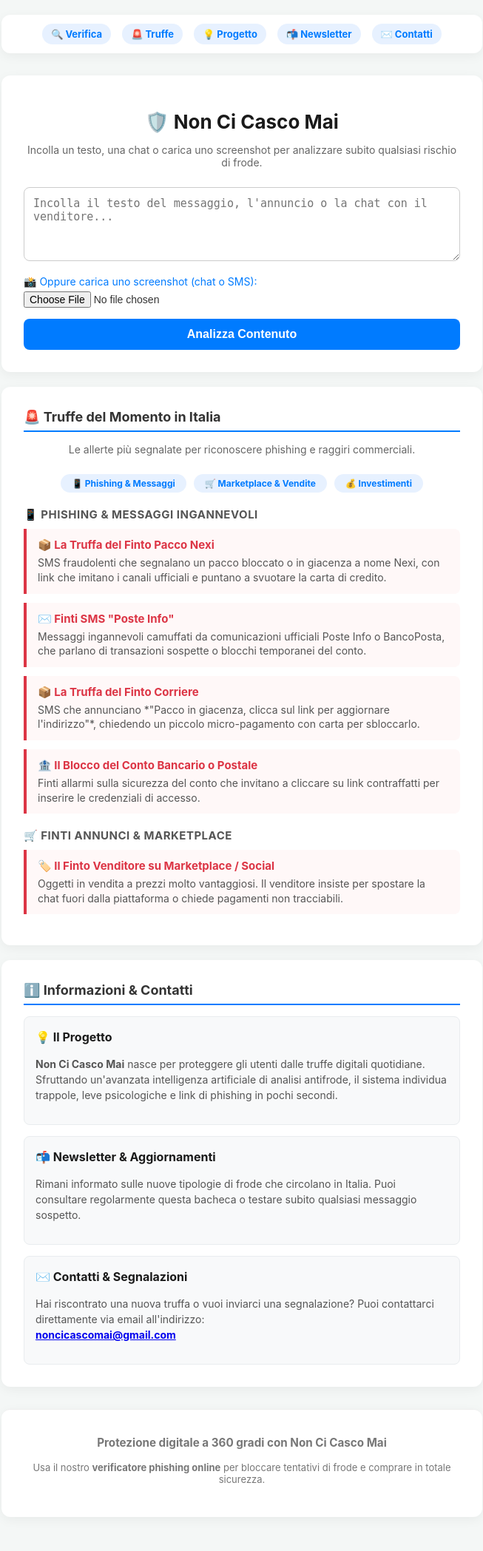
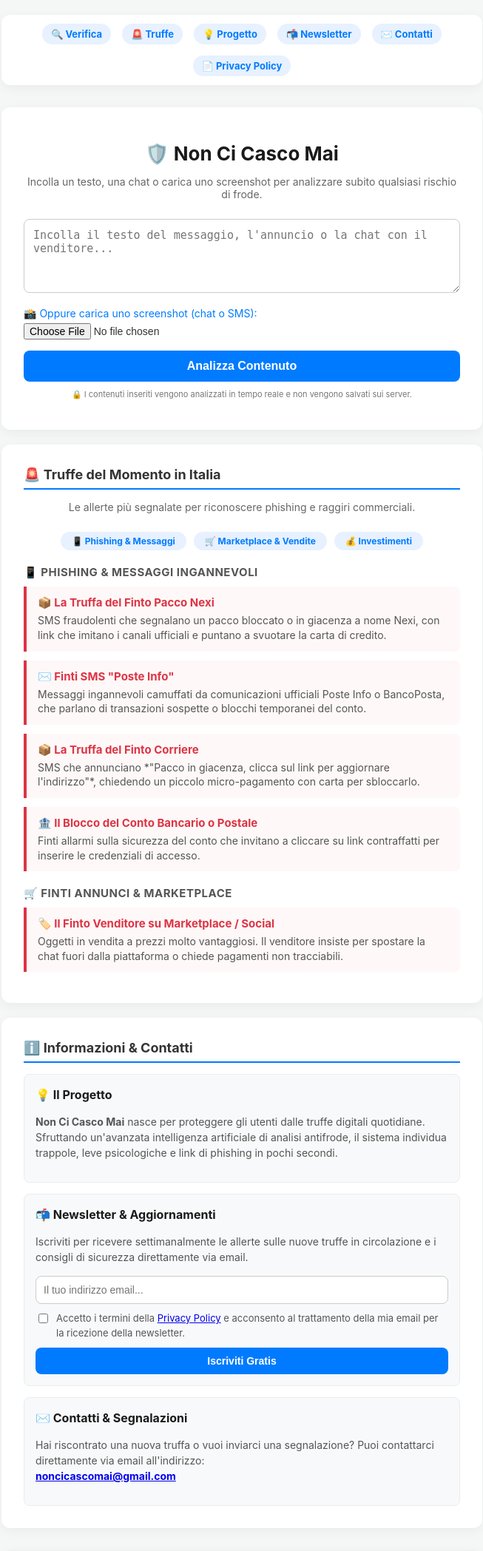
Before and after one commit to Luppolino/antiscam-bot, a FastAPI app: page / in a window 1280 px wide. Shown: the top 2097 px of the page at 74% size, without its empty margins (313-966 px from the left). Before the commit the page ends 2005 px from the top, so only its background shows below. Run offline with FastAPI, Linux system fonts and the light colour scheme.

Commit message:
Update index.html

```diff
--- a/templates/index.html
+++ b/templates/index.html
@@ -20,7 +20,7 @@
             flex-direction: column;
             align-items: center;
             min-height: 100vh;
-            scroll-behavior: smooth; /* Abilita lo scorrimento fluido */
+            scroll-behavior: smooth;
         }
 
         /* Barra di navigazione superiore */
@@ -74,8 +74,11 @@
         .file-upload {
             margin-bottom: 15px; font-size: 14px; color: #007bff; text-align: left;
         }
-        input[type="file"] {
+        input[type="file"], input[type="email"] {
             display: block; margin-top: 5px; font-size: 14px; color: #333;
+        }
+        input[type="email"] {
+            width: 100%; padding: 10px; border: 1px solid #ccc; border-radius: 8px; box-sizing: border-box; margin-bottom: 10px;
         }
         button {
             width: 100%; background-color: #007bff; color: white; border: none;
@@ -150,6 +153,7 @@
         <a href="#progetto">💡 Progetto</a>
         <a href="#newsletter">📬 Newsletter</a>
         <a href="#contatti">✉️ Contatti</a>
+        <a href="/privacy" target="_blank">📄 Privacy Policy</a>
     </div>
 
     <!-- STRUMENTO DI VERIFICA -->
@@ -165,6 +169,9 @@
         </div>
 
         <button onclick="analizzaMessaggio()">Analizza Contenuto</button>
+
+        <!-- Disclaimer privacy -->
+        <p style="font-size: 11px; color: #777; text-align: center; margin-top: 10px;">🔒 I contenuti inseriti vengono analizzati in tempo reale e non vengono salvati sui server.</p>
 
         <div id="risultato"></div>
     </div>
@@ -221,7 +228,22 @@
 
         <div class="info-box" id="newsletter">
             <h3>📬 Newsletter & Aggiornamenti</h3>
-            <p>Rimani informato sulle nuove tipologie di frode che circolano in Italia. Puoi consultare regolarmente questa bacheca o testare subito qualsiasi messaggio sospetto.</p>
+            <p>Iscriviti per ricevere settimanalmente le allerte sulle nuove truffe in circolazione e i consigli di sicurezza direttamente via email.</p>
+
+            <!-- Box di iscrizione con consenso GDPR -->
+            <div style="margin-top: 15px;">
+                <input type="email" id="emailIscrizione" placeholder="Il tuo indirizzo email...">
+
+                <div style="margin: 10px 0; text-align: left; font-size: 13px; color: #555;">
+                    <label style="display: flex; align-items: flex-start; gap: 8px; cursor: pointer;">
+                        <input type="checkbox" id="checkPrivacy" style="margin-top: 3px;">
+                        <span>Accetto i termini della <a href="/privacy" target="_blank">Privacy Policy</a> e acconsento al trattamento della mia email per la ricezione della newsletter.</span>
+                    </label>
+                </div>
+
+                <button onclick="iscriviNewsletter()" style="padding: 10px; font-size: 14px;">Iscriviti Gratis</button>
+                <p id="msgIscrizione" style="font-size: 13px; margin-top: 8px; font-weight: bold; display: none;"></p>
+            </div>
         </div>
 
         <div class="info-box" id="contatti">
@@ -287,6 +309,32 @@
                 divRisultato.innerHTML = '<span style="color: red;">Errore di connessione al server.</span>';
             }
         }
+
+        function iscriviNewsletter() {
+            const email = document.getElementById('emailIscrizione').value;
+            const checkPrivacy = document.getElementById('checkPrivacy').checked;
+            const msg = document.getElementById('msgIscrizione');
+
+            if (!email || !email.includes('@')) {
+                msg.style.display = 'block';
+                msg.style.color = '#dc3545';
+                msg.innerText = '⚠️ Inserisci un indirizzo email valido.';
+                return;
+            }
+
+            if (!checkPrivacy) {
+                msg.style.display = 'block';
+                msg.style.color = '#dc3545';
+                msg.innerText = '⚠️ Devi accettare la Privacy Policy per procedere.';
+                return;
+            }
+
+            msg.style.display = 'block';
+            msg.style.color = '#28a745';
+            msg.innerText = '🎉 Grazie! Ti sei iscritto con successo alle allerte di Non Ci Casco Mai.';
+            document.getElementById('emailIscrizione').value = '';
+            document.getElementById('checkPrivacy').checked = false;
+        }
     </script>
 </body>
 </html>
```
